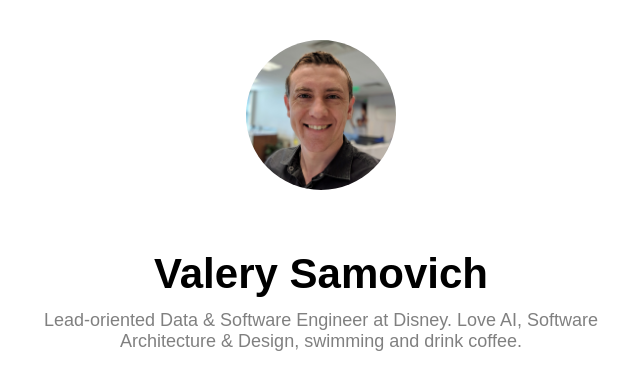
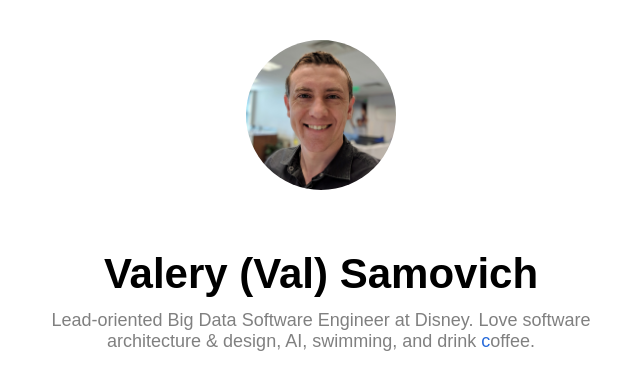
Before and after one commit to valsamovich/valsamovich, a plain HTML site: page index.html in a window 1280 px wide. Shown: the top 372 px of the page, without its empty margins (319-959 px from the left). Drawn offline with Linux system fonts and the light colour scheme.

Commit message:
Add files via upload

```diff
--- a/index.html
+++ b/index.html
@@ -22,8 +22,8 @@
 <body>
     <div class="box">
         <img class="me" src='img/avatar.jpg'><br>
-        <p class="page-header">Valery Samovich</p>
-        <p class="description">Lead-oriented Data & Software Engineer at Disney. Love AI, Software Architecture & Design, swimming and drink coffee.</p>
+        <p class="page-header">Valery (Val) Samovich</p>
+        <p class="description">Lead-oriented Big Data Software Engineer at Disney. Love software architecture & design, AI, swimming, and drink <a class="c" href="https://cash.app/$ValerySamovich" target="_blank">c</a>offee.</p>
         <p class="social">
             <span class="social-icons">
                 <a href="https://www.linkedin.com/in/valery-samovich" target="_blank"><img src="img/linkedin-24px.png" alt="linkedin"></a>&nbsp&nbsp&nbsp;
```
